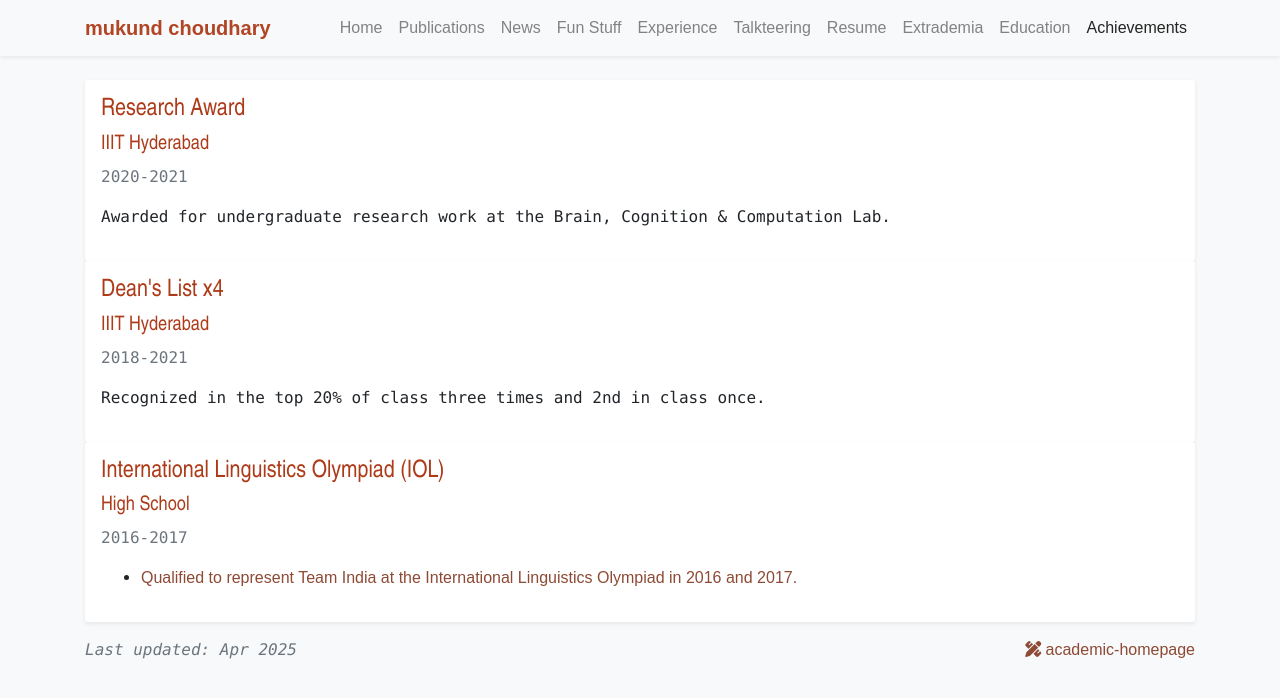
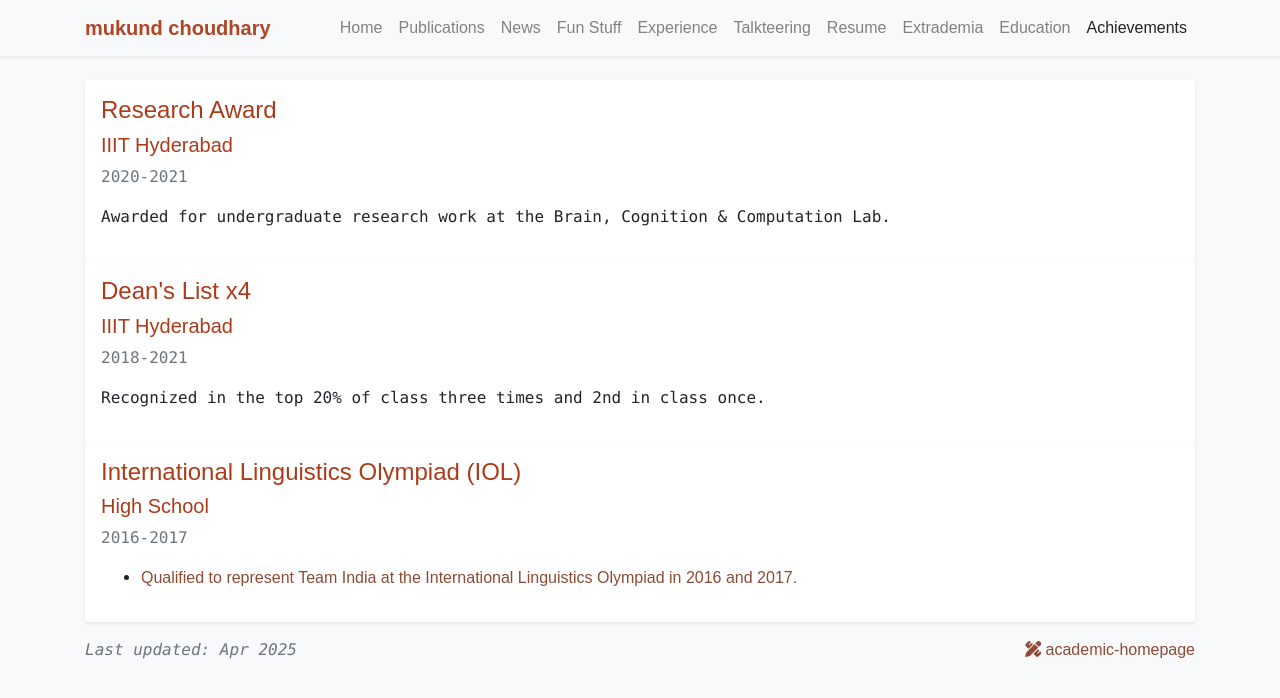
Before and after one commit to mukundc2k/mukundc2k.github.io, a Jekyll site: the page built from achievements.html, in a window 1280 px wide. Shown: the top 698 px of the page. Built offline with Jekyll 4.4.1, drawn with Linux system fonts in a browser that asks for light colours; a style sheet for code colours, icons or effects is not loaded.

Commit message:
Update global.css

```diff
--- a/assets/css/global.css
+++ b/assets/css/global.css
@@ -18,15 +18,23 @@ h2,
 .h2 {
 /*     font-family: 'Arial Narrow', Arial, sans-serif; */
     font-family: 'Arial Narrow', Arial, sans-serif;
-    font-weight: 600;
+    font-weight: 575;
     color: #AD3B19;
 }
 
-h3, h4, h5, h6,
-.h3, .h4, .h5, .h6 {
+h3,
+.h3 {
 /*     font-family: 'Arial Narrow', Arial, sans-serif; */
-    font-family: 'Arial Narrow', Arial, sans-serif;
-    font-weight: 525;
+    font-family: 'Arial', Arial, sans-serif;
+    font-weight: 512;
+    color: #AD3B19;
+}
+
+h4, h5, h6,
+.h4, .h5, .h6 {
+/*     font-family: 'Arial Narrow', Arial, sans-serif; */
+    font-family: 'Arial', Arial, sans-serif;
+    font-weight: 450;
     color: #AD3B19;
 }
 
```
